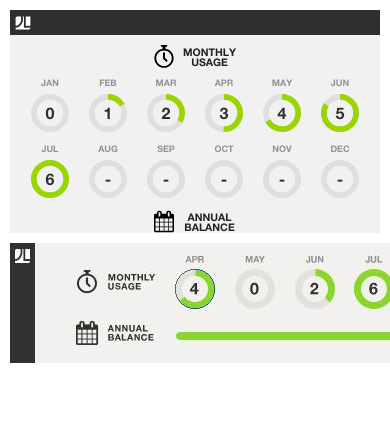
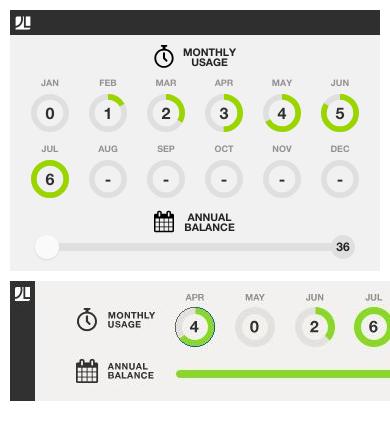
Before and after one commit to drstonebraker/dash-clone-heroku, a PHP site: page / in a window 390 px wide; the page is wider, and only the part inside the window is pictured. Shown: the top 440 px of that part. Run offline with PHP 8.4, Linux system fonts and the light colour scheme; some libraries are stand-ins or nearby versions.

Commit message:
style annual progress bar (mobile)

```diff
--- a/css/main.css
+++ b/css/main.css
@@ -15,6 +15,7 @@
   font-family: 'Helvetica Neue Bold', sans-serif;
   font-size: 9px;
   line-height: 10px;
+  padding-bottom: 20px;
 }
 
 /* ==========================================================================
@@ -90,7 +91,7 @@
 }
 
 /* ==========================================================================
-   PROGRESS BARS
+   CIRCLE PROGRESS BARS
    ========================================================================== */
 
 .month__circle {
@@ -119,9 +120,50 @@
   -webkit-transform: translate(-50%,-50%);
 }
 
+/* ==========================================================================
+   ANNUAL PROGRESS BAR
+   ========================================================================== */
 
+.annual-progress {
+  position: relative;
+  height: 8px;
+  width: 80%;
+  min-width: 210px;
+  border-radius: 4px;
+  background: #dfdfdf;
+  margin: 0 auto;
+  font-size: 12px;
+}
 
+.annual-progress__used-hours {
+  height: 24px;
+  width: 24px;
+  border-radius: 50%;
+  position: absolute;
+  left: 0px;
+  top: 0px;
+  margin: -8px 0 0 -12px;
+  text-align: center;
+  box-sizing: border-box;
+  padding-top: 7px;
+  background: #fafafa;
+  box-shadow: 0px 1px 2px #d8d8d8;
+}
 
+.annual-progress__tot-hours {
+  height: 24px;
+  width: 24px;
+  border-radius: 50%;
+  position: absolute;
+  background: #dfdfdf;
+  right: 0px;
+  top: 0px;
+  margin: -8px -12px 0 0;
+  text-align: center;
+  box-sizing: border-box;
+  padding-top: 7px;
+
+}
 
 
 
--- a/index.html
+++ b/index.html
@@ -140,7 +140,13 @@
             </svg>
 
             <h3 class="progress-label__text">ANNUAL BALANCE</h3>
+
           </div><!--end "ANNUAL BALANCE" label-->
+
+          <div class="annual-progress" id="annual-progress">
+            <div class="annual-progress__used-hours" id="annual-progress__used-hours"></div>
+            <div class="annual-progress__tot-hours" id="annual-progress__tot-hours"></div>
+          </div>
 
         </div><!-- END DASHBOARD-->
 
--- a/js/main.js
+++ b/js/main.js
@@ -91,4 +91,6 @@ window.onload = function onLoad() {
 
   $.each($('.month'), updateMonths)
 
+  $('#annual-progress__tot-hours').html(annualHours);
+
 };
```
